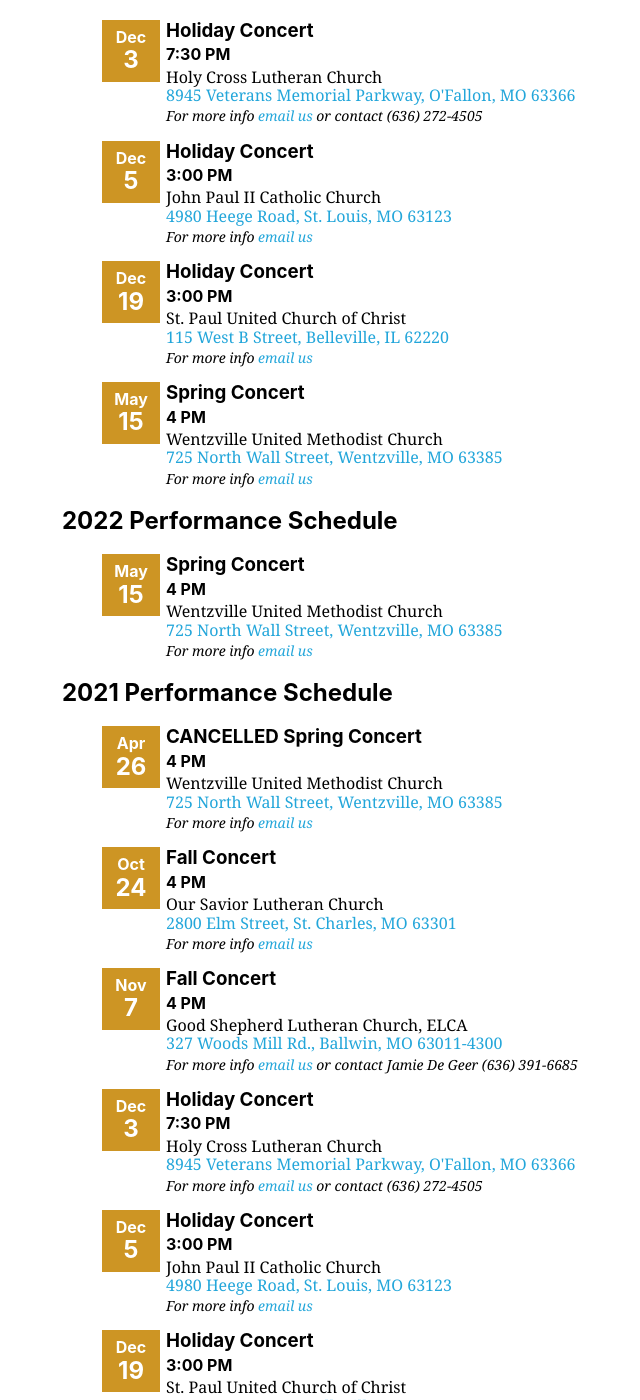
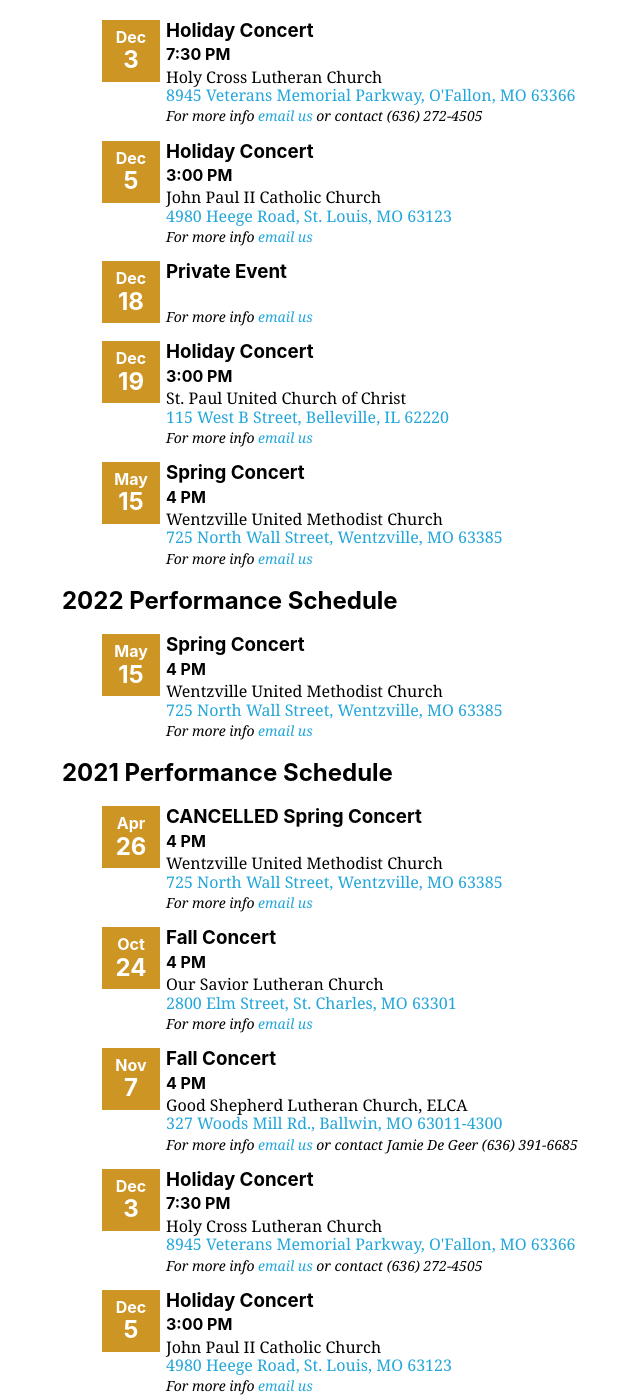
Before and after one commit to GatewayRingers/GatewayRingers.github.io, a Jekyll site: the page built from events.html, in a window 1280 px wide and 1400 px high, scrolled down 391 px. Shown: the whole window, without its empty margins (74-714 px from the left). Built offline with Jekyll 4.4.1, drawn with Linux system fonts in a browser that asks for light colours; nearby versions of some CDN libraries.

Commit message:
Update events.yml

```diff
--- a/_data/events.yml
+++ b/_data/events.yml
@@ -44,6 +44,13 @@
       location: John Paul II Catholic Church
       address: 4980 Heege Road, St. Louis, MO 63123
       href: https://www.google.com/maps?q=4980+Heege+Road,+St.+Louis,+MO+63123&client=safari&sxsrf=AOaemvLm2Bs8jhdQWS_vhW12GjaI6vdDYw:1632184698857&iflsig=ALs-wAMAAAAAYUk3isdA803Qz-UxD28ZQOJ2isfHHj0z&gs_lcp=Cgdnd3Mtd2l6EAMyAggmUN8MWN8MYO0QaABwAHgAgAF8iAF8kgEDMC4xmAEAoAECoAEB&uact=5&um=1&ie=UTF-8&sa=X&ved=2ahUKEwiwo-Lq6Y7zAhUFWs0KHXmQD_cQ_AUoAXoECAEQAw
+      contact:
+    - date: 2021-12-18
+      name: Private Event
+      time:
+      location:
+      address:
+      href:
       contact:
     - date: 2021-12-19
       name: Holiday Concert
```
